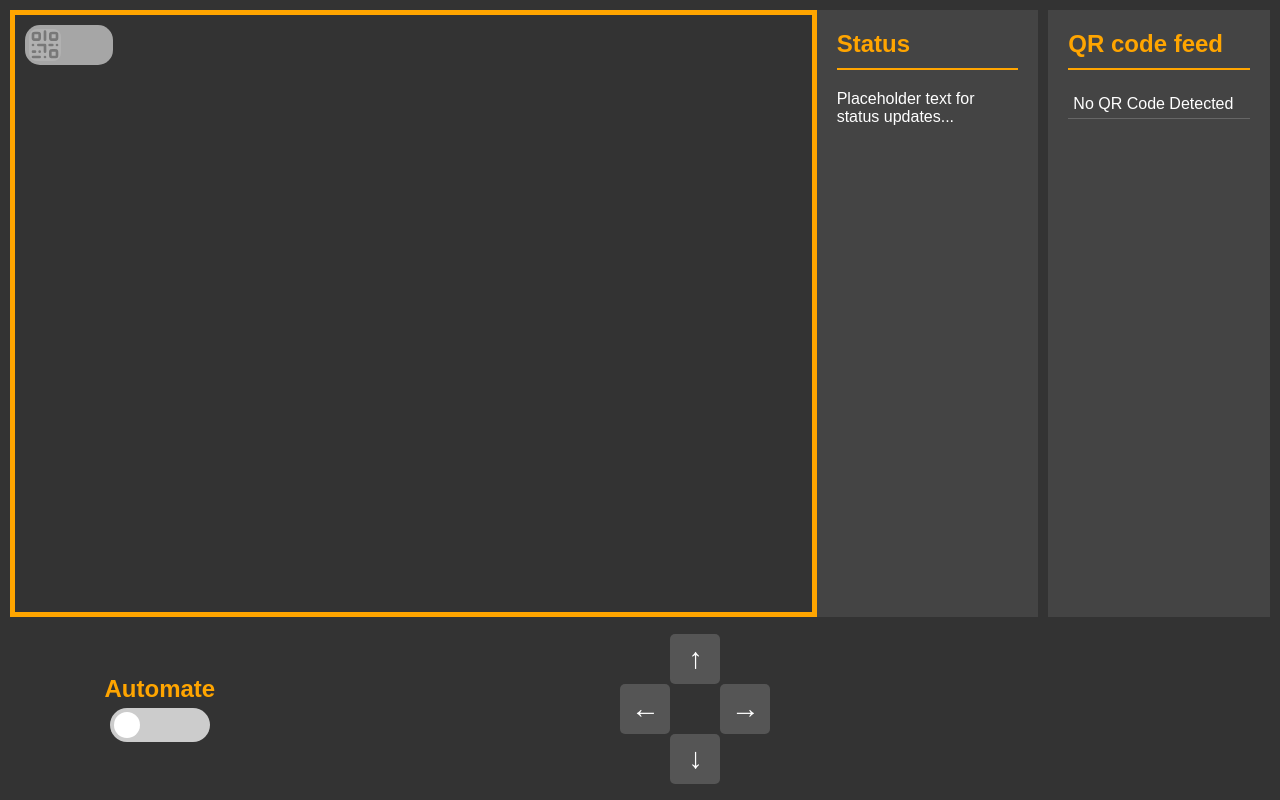
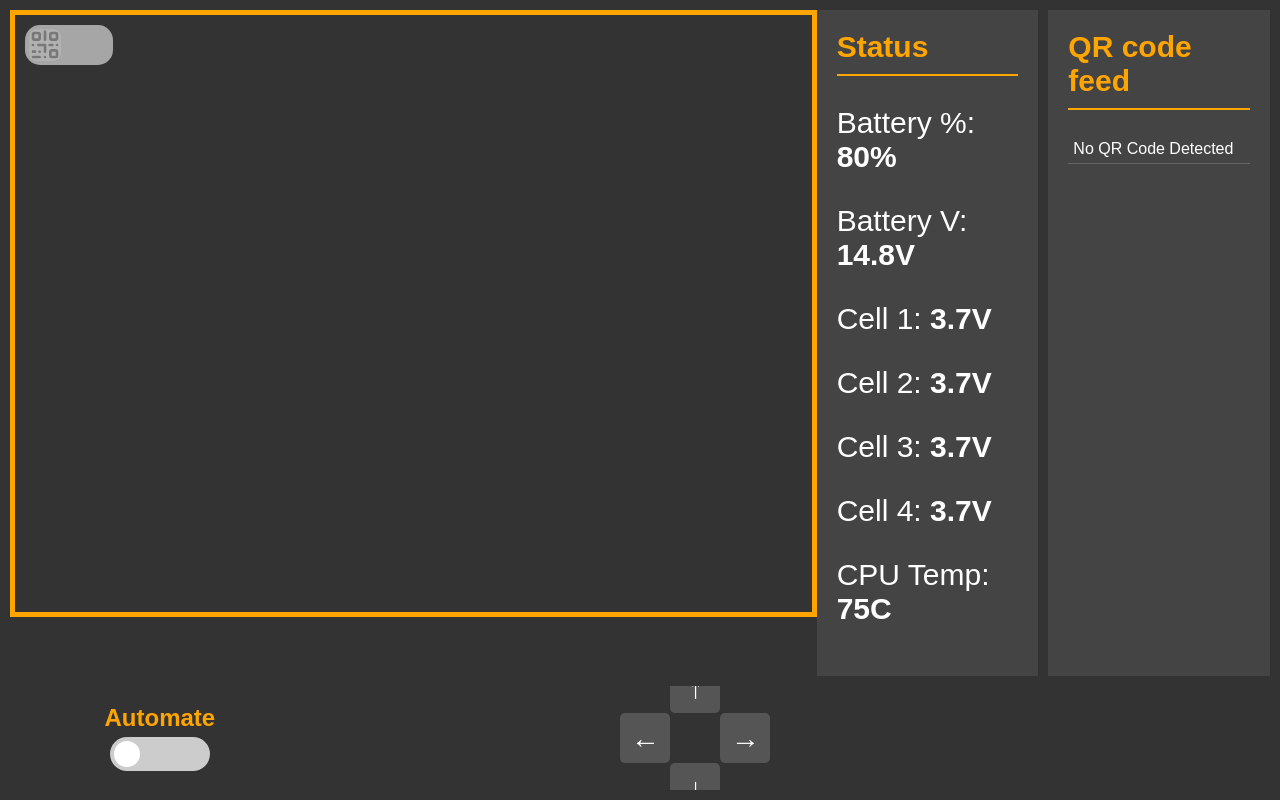
Before and after one commit to AJDColvin/RasPi-Mars-Rover, a Flask app: template templates/index.html in a window 1280 px wide. Run offline with Flask 3, Linux system fonts and the light colour scheme; the template is opened without the code that fills it, so the values that code supplies are empty.

Commit message:
Minor visual changes for report

```diff
--- a/app.py
+++ b/app.py
@@ -37,7 +37,7 @@
         "-input_format", "yuyv422",
         "-video_size", f"{width}x{height}",
         "-framerate", str(fps),
-        "-i", "/dev/video4",
+        "-i", "/dev/video2",
         "-an",
         "-c:v", "libx264",
         "-preset", "ultrafast",
@@ -171,4 +171,5 @@
     threading.Thread(target=generate_frames_mtx, daemon=True).start()
 
     #Start Flask app
+    print("[WARN] REMEMBER TO RUN MEDIAMTX FIRST")
     app.run(host='0.0.0.0', port=5000)
--- a/static/styles.css
+++ b/static/styles.css
@@ -70,8 +70,13 @@
   box-sizing: border-box;
 }
 
+.info-box p {
+  font-size: 30px;
+}
+
 /* Title styling within each info box */
 .info-box h2 {
+  font-size: 30px;
   margin-top: 0;
   color: orange;
   border-bottom: 2px solid orange;
--- a/templates/index.html
+++ b/templates/index.html
@@ -27,7 +27,14 @@
 
       <div class="info-box">
         <h2>Status</h2>
-        <p>Placeholder text for status updates...</p>
+        <p>Battery %: <b>80%</b></p>
+        <p>Battery V: <b>14.8V</b></p>
+        <p>Cell 1: <b>3.7V</b></p>
+        <p>Cell 2: <b>3.7V</b></p>
+        <p>Cell 3: <b>3.7V</b></p>
+        <p>Cell 4: <b>3.7V</b></p>
+        <p></p>
+        <p>CPU Temp: <b>75C</b></p>
       </div>
 
       <div class="info-box">
```
